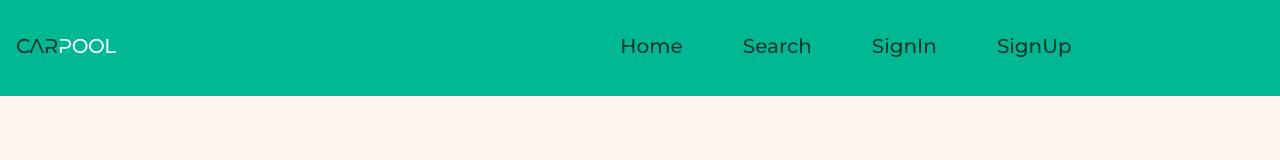
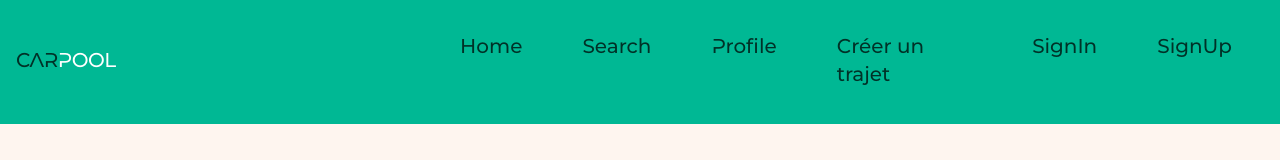
Before and after one commit to bertyn99/carpool-front, a Next.js app: page /createtrip in a window 1280 px wide. Shown: the top 160 px of the page. Built offline with nearby package versions, Linux system fonts and the light colour scheme; no server answers; some icons are missing.

Commit message:
fix leaflet errors

```diff
--- a/components/map/Map.tsx
+++ b/components/map/Map.tsx
@@ -1,7 +1,5 @@
 import { MapContainer, TileLayer, Marker, Popup } from 'react-leaflet'
 import 'leaflet/dist/leaflet.css'
-import 'leaflet-defaulticon-compatibility/dist/leaflet-defaulticon-compatibility.css'
-import "leaflet-defaulticon-compatibility";
 
 const Map = () => {
     const position = [51.505, -0.09]
--- a/components/navbar/Navbar.tsx
+++ b/components/navbar/Navbar.tsx
@@ -7,18 +7,20 @@ const Navbar = () => {
   const Connected = async () => {
     const currentUser = await useGetCurrentUser();
 
-    if (currentUser) {
     return (
+      <>
         <Link
           className="block py-2 pl-3 pr-4 text-xl mx-4 hover:text-cream"
           href="/profile"
         >
           Profile
         </Link>
-      );
-    } else {
-      return (
-        <>
+        <Link
+          className="block py-2 pl-3 pr-4 text-xl mx-4 hover:text-cream"
+          href="/createtrip"
+        >
+          Créer un trajet
+        </Link>
         <Link
           className="block py-2 pl-3 pr-4 text-xl mx-4 hover:text-cream"
           href="/signin"
@@ -33,7 +35,6 @@ const Navbar = () => {
         </Link>
       </>
     );
-    }
   };
   return (
     <nav className="font-montserrat bg-light-green border-gray-200 px-2 sm:px-4 py-2.5 ">
```
Lines whose indentation alone changed are shown as unchanged.
